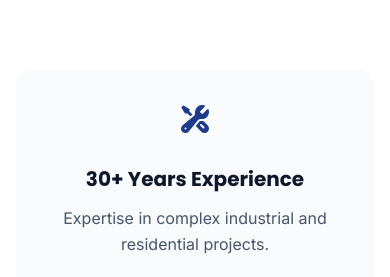
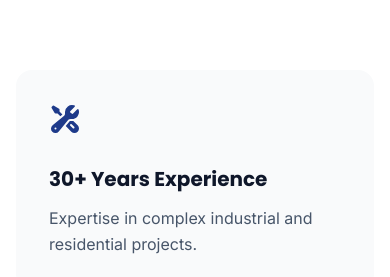
Before and after one commit to Meeranmk/vsk, a React (Vite) app: page /#/ in a window 390 px wide. Shown: the part 1720-1997 px from the top of the page. Built offline with nearby package versions, Linux system fonts and the light colour scheme.

Commit message:
Align text to left for mobile in Hero and Features sections

```diff
--- a/pages/Home.tsx
+++ b/pages/Home.tsx
@@ -23,8 +23,8 @@ const Hero = () => (
       <div className="absolute inset-0 bg-gradient-to-r from-blue-900/90 to-black/60"></div>
     </div>
 
-    <div className="relative z-10 max-w-7xl mx-auto px-4 sm:px-6 lg:px-8 pt-20 text-center md:text-left">
-      <div className="max-w-3xl mx-auto md:mx-0">
+    <div className="relative z-10 max-w-7xl mx-auto px-4 sm:px-6 lg:px-8 pt-20 text-left">
+      <div className="max-w-3xl">
         <h1 className="text-4xl md:text-6xl lg:text-7xl font-extrabold text-white mb-6 leading-tight">
           Precision <span className="text-orange-500">Demolition</span>. <br />
           Quality <span className="text-blue-400">Materials</span>.
@@ -69,8 +69,8 @@ const Features = () => {
       <div className="max-w-7xl mx-auto px-4 sm:px-6 lg:px-8">
         <div className="grid grid-cols-1 md:grid-cols-2 lg:grid-cols-4 gap-8">
           {features.map((f, i) => (
-            <div key={i} className="p-8 rounded-2xl bg-gray-50 hover:bg-white hover:shadow-xl transition-all duration-300 border border-transparent hover:border-blue-100 group text-center md:text-left">
-              <div className="text-blue-900 mb-6 group-hover:scale-110 transition-transform origin-center md:origin-left inline-block">{f.icon}</div>
+            <div key={i} className="p-8 rounded-2xl bg-gray-50 hover:bg-white hover:shadow-xl transition-all duration-300 border border-transparent hover:border-blue-100 group text-left">
+              <div className="text-blue-900 mb-6 group-hover:scale-110 transition-transform origin-left inline-block">{f.icon}</div>
               <h3 className="text-xl font-bold text-slate-900 mb-3">{f.title}</h3>
               <p className="text-slate-600 leading-relaxed">{f.desc}</p>
             </div>
```
